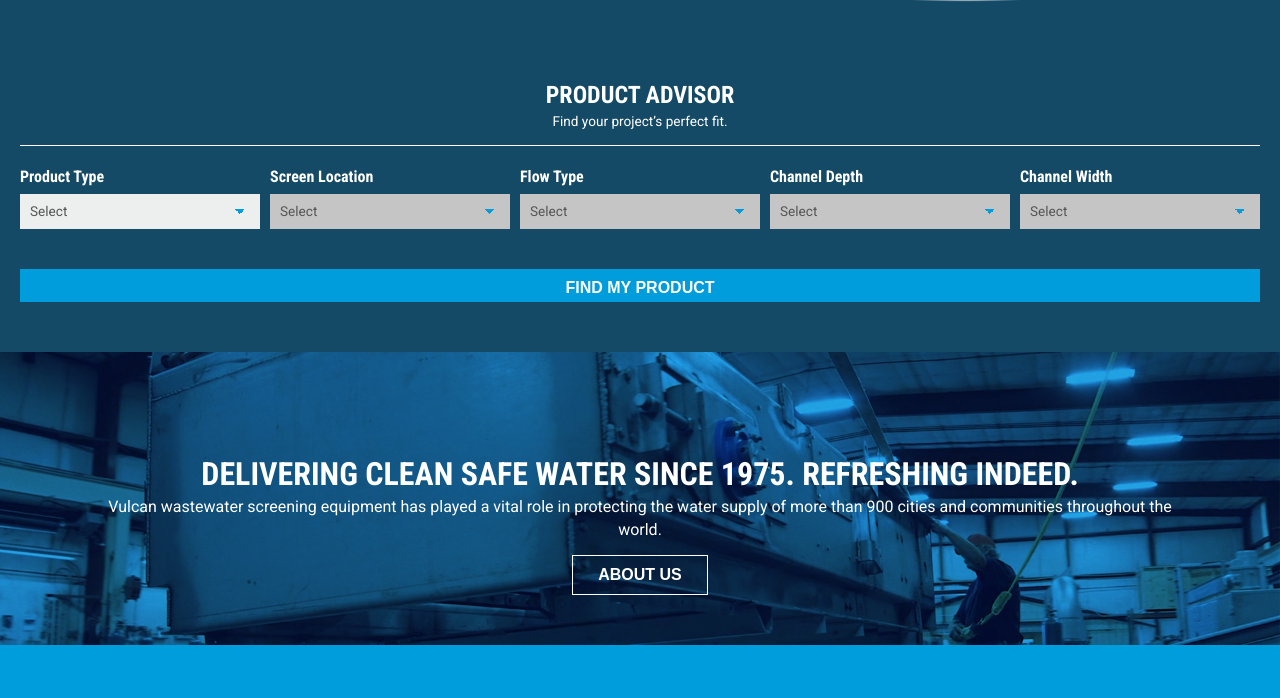
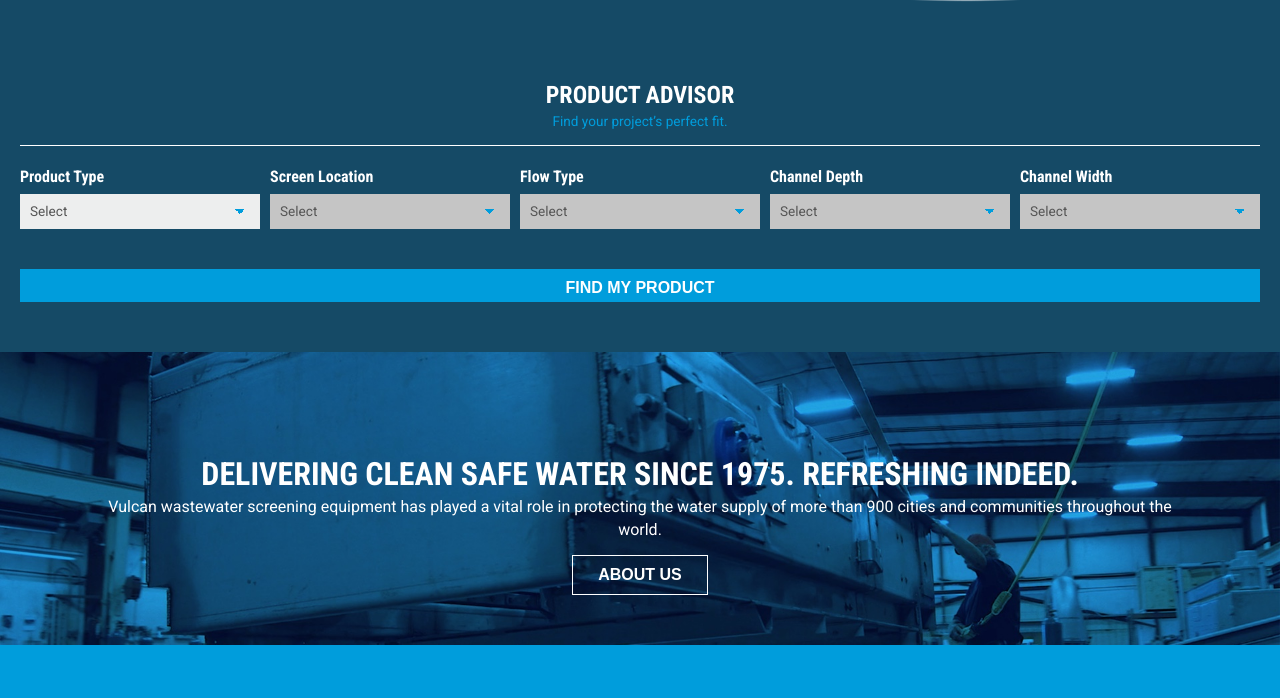
Before and after one commit to svanharen/VulcanProject, a website: page dev/index.html in a window 1280 px wide. Shown: the part 1100-1798 px from the top of the page. Drawn offline with nearby package versions, Linux system fonts and the light colour scheme; files that its build step writes are made by us from their sources; files whose address does not match are found by name.

Commit message:
updated product advisor p section (media query min 768px)

```diff
--- a/dev/scss/_productadvisor.scss
+++ b/dev/scss/_productadvisor.scss
@@ -118,6 +118,10 @@
 		.form-container {
 			grid-template-columns: 1fr 1fr;
 		}
+
+		p {
+			color: $text-color-light;
+		}
 	}
 	.product-advisor:before {
 		background-size: 100% 150%;
```
